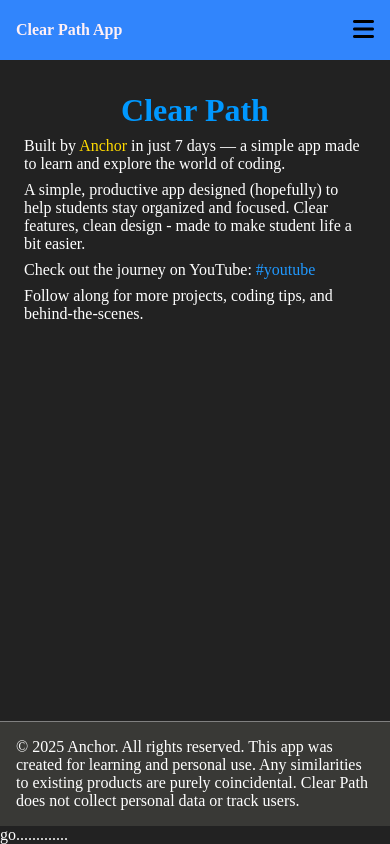
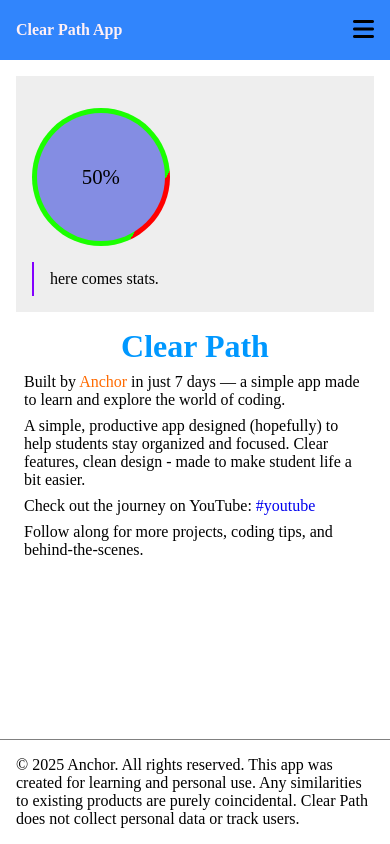
Before and after one commit to oprail/clearpath, a plain HTML site: page index.html in a window 390 px wide. Drawn offline with Linux system fonts and the light colour scheme.

Commit message:
design amall progress board ui-1

```diff
--- a/index.html
+++ b/index.html
@@ -84,6 +84,31 @@
 
   <!-- Main content -->
   <main class="main">
+
+<div class="progress-board">
+
+   <div class="wraper">
+
+     <div class="progress-pie">
+       <p>50%</p>
+     </div>
+
+   </div>
+   <div class="stats">
+
+     here comes stats.
+
+   </div>
+
+</div>
+
+
+
+
+
+
+
+
 
     <div class="page active" id="home">
 
@@ -283,5 +308,3 @@
 </body>
 
 </html>
-
-go.............
--- a/main.js
+++ b/main.js
@@ -51,7 +51,7 @@ const linkContainer = document.querySelector(".link-container");
 
 
 // variable
-let darkMode = true;
+let darkMode = false;
 let letterLimit = 2;
 let subTarget;
 
--- a/style.css
+++ b/style.css
@@ -493,11 +493,39 @@ hr {
 
 
 
+/* progress board */
+.progress-board {
+   background: #EEEEEE;
+   padding: 1rem;
+   display: flex;
+   align-items: center;
 
+}
 
+.progress-board .wraper {
+   background: #002FFF;
+   background: linear-gradient(120deg, #1BFF00 80%, red 20%);
+   width: 10rem;
+   height: 10rem;
+   border-radius: 50%;
+   padding: 0.3rem;
+   margin: 0 2rem ;
+}
 
-
-
+.progress-board .progress-pie {
+   background: #848DE3;
+   width: 10rem;
+   height: 10rem;
+   display: flex;
+   justify-content: center;
+   align-items: center;
+   font-size: 1.6rem;
+   border-radius: 50%;
+}
+.progress-board .stats {
+   padding: 0.5rem 1rem;
+   border-left: 2px solid #8300FF;
+}
 
 
 
@@ -562,6 +590,26 @@ hr {
    .home-details p {
     font-size: 1rem;
    }
+
+
+
+   .progress-board {
+     display: block;
+   }
+   .progress-board .wraper {
+     margin: 1rem 0;
+     width: 8rem;
+     height: 8rem;
+   }
+
+   .progress-board .progress-pie {
+     width: 8rem;
+     height: 8rem;
+     font-size: 1.3rem;
+   }
+
+
+
 }
 
 
@@ -677,6 +725,17 @@ hr {
    color: #FFDA00;
 }
 
+.darkMode .progress-board {
+  background: #353535;
+}
+
+
+
+
+
+
+
+
 
 
 
```
